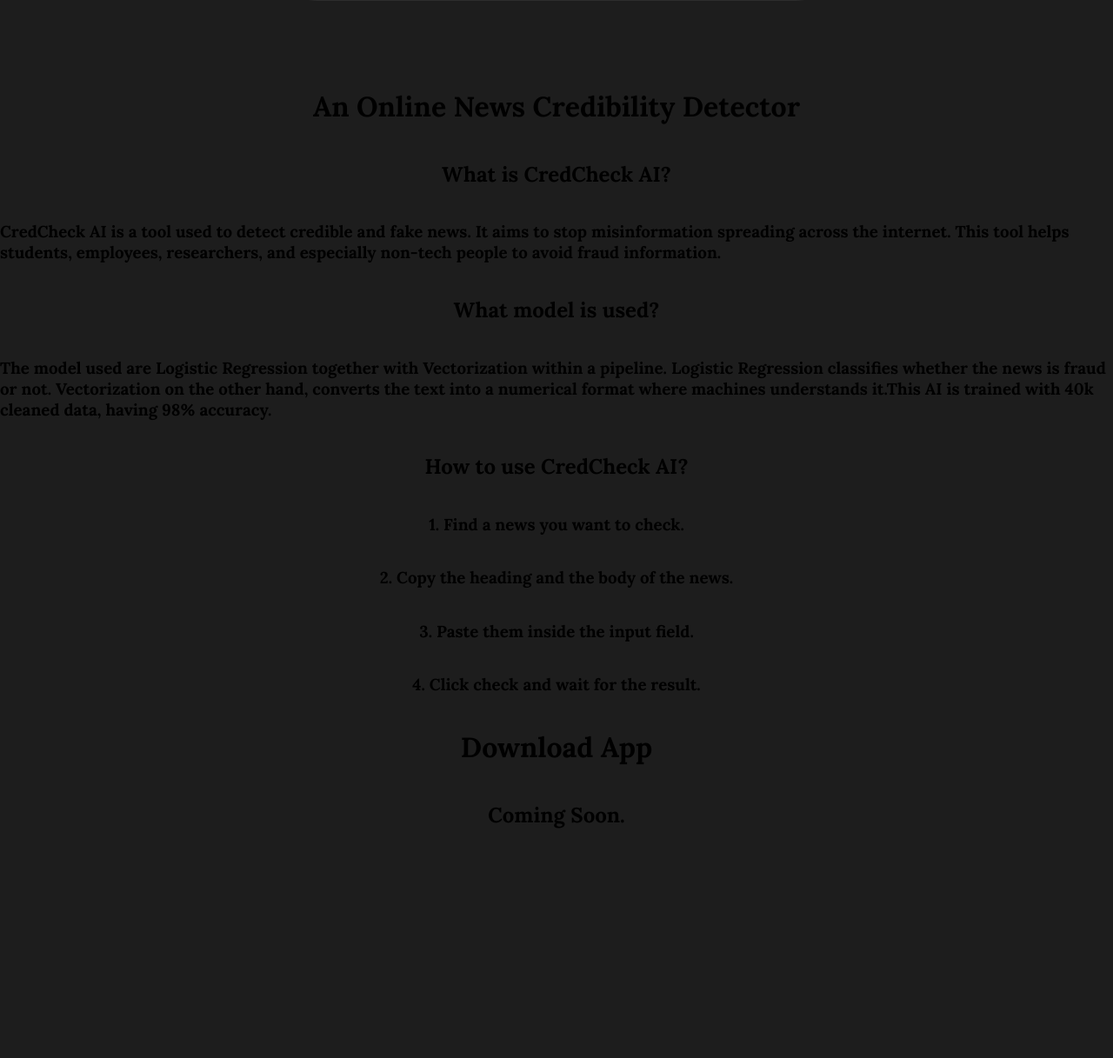
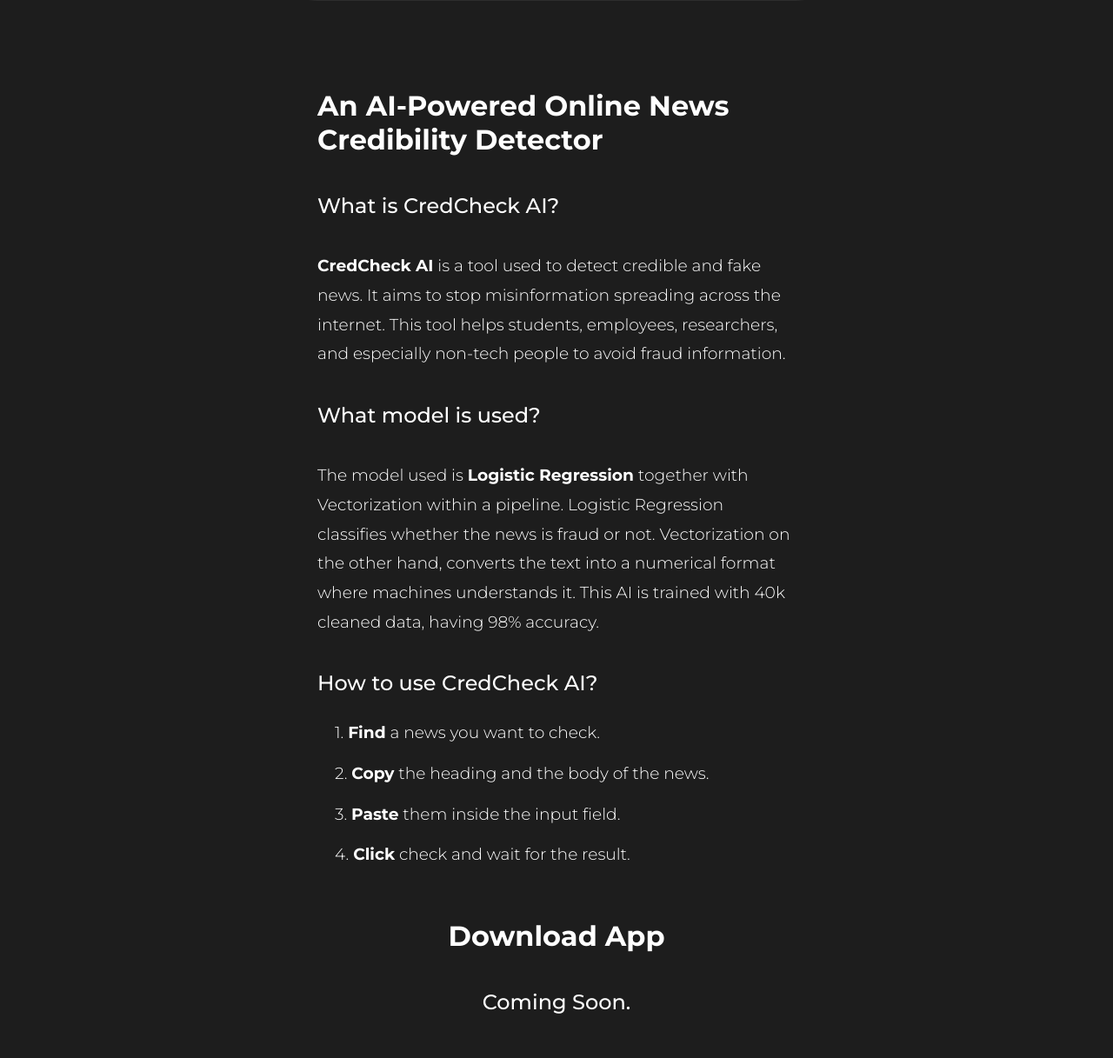
Before and after one commit to jc14-ai/CredCheck-AI, a Flask app: page / in a window 1280 px wide. Shown: the part 1419-2636 px from the top of the page at 87% size. Before the commit the page ends 2372 px from the top, so only its background shows below. Run offline with Flask 3, Linux system fonts and the light colour scheme; parts of the project's set-up code (start-up, migrations or seed data) failed here and were passed over.

Commit message:
feat: manual, about, download infos added

```diff
--- a/static/style.css
+++ b/static/style.css
@@ -1,5 +1,10 @@
 @import url('https://fonts.googleapis.com/css2?family=Lora:ital,wght@0,400..700;1,400..700&display=swap');
 @import url('https://fonts.googleapis.com/css2?family=Montserrat:ital,wght@0,100..900;1,100..900&display=swap');
+
+html{
+    scroll-behavior: smooth;
+}
+
 body{
     display: flex;
     justify-content: center;
@@ -89,6 +94,11 @@
     list-style-type: none;
     padding: 0;
     margin: 0;
+}
+
+a{
+    text-decoration: none;
+    color: white;
 }
 
 .container{
@@ -247,3 +257,47 @@
     font-size: 1.3em;
     color: white;
 }
+
+.info-container{
+    display: flex;
+    justify-content: center;
+    align-items: flex-start;
+    flex-direction: column;
+    color: white;
+    /* border: 1px solid white; */
+    width: 550px;
+    font-family: 'montserrat', montserrat;
+}
+
+.info-title{
+    font-weight: 700;
+}
+
+.info-sub-title{
+    font-weight: 500;
+}
+
+.info{
+    font-weight: 300;
+    line-height: 1.8;
+}
+
+.info-step{
+    font-weight: 300;
+    line-height: 2.5;
+    margin: 0;
+    margin-left: 20px;
+}
+
+.app-dl-text{
+    margin-top: 50px;
+    font-family: 'montserrat', montserrat;
+    color: white;
+}
+
+.app-dl-sub-text{
+    margin-bottom: 50px;
+    font-family: 'montserrat', montserrat;
+    color: white;
+    font-weight: 500;
+}
--- a/templates/index.html
+++ b/templates/index.html
@@ -3,8 +3,8 @@
   <head>
     <meta charset="UTF-8" />
     <meta name="viewport" content="width=device-width, initial-scale=1.0" />
-    <link rel="stylesheet" href="/static/style.css" />
-    <!-- <link rel="stylesheet" href="{{url_for('static',filename='style.css')}}" /> -->
+    <!-- <link rel="stylesheet" href="/static/style.css" /> -->
+    <link rel="stylesheet" href="{{url_for('static',filename='style.css')}}" />
     <title>CredCheck AI</title>
   </head>
   <body>
@@ -27,12 +27,16 @@
 
     <ul class="nav-bar">
       <li class="ai-detector-link" id="top">
-        &nbsp;&nbsp;&nbsp;&nbsp;AI Detector
+        &nbsp;&nbsp;&nbsp;&nbsp;<a href="#form-ai">AI Detector</a>
       </li>
-      <li class="ai-detector-link">&nbsp;&nbsp;&nbsp;&nbsp;About</li>
-      <li class="ai-detector-link">&nbsp;&nbsp;&nbsp;&nbsp;Manual</li>
+      <li class="ai-detector-link">
+        &nbsp;&nbsp;&nbsp;&nbsp;<a href="#about">About</a>
+      </li>
+      <li class="ai-detector-link">
+        &nbsp;&nbsp;&nbsp;&nbsp;<a href="#manual">Manual</a>
+      </li>
       <li class="ai-detector-link" id="bottom">
-        &nbsp;&nbsp;&nbsp;&nbsp;Download
+        &nbsp;&nbsp;&nbsp;&nbsp;<a href="#download">Download</a>
       </li>
     </ul>
 
@@ -116,34 +120,40 @@
       </form>
     </div>
 
-    <h1>An Online News Credibility Detector</h1>
-    <h2>What is CredCheck AI?</h2>
-    <h3>
-      CredCheck AI is a tool used to detect credible and fake news. It aims to
-      stop misinformation spreading across the internet. This tool helps
-      students, employees, researchers, and especially non-tech people to avoid
-      fraud information.
-    </h3>
+    <div class="info-container">
+      <h1 class="info-title">An AI-Powered Online News Credibility Detector</h1>
+      <h2 class="info-sub-title" id="about">What is CredCheck AI?</h2>
+      <h3 class="info">
+        <b>CredCheck AI</b> is a tool used to detect credible and fake news. It
+        aims to stop misinformation spreading across the internet. This tool
+        helps students, employees, researchers, and especially non-tech people
+        to avoid fraud information.
+      </h3>
 
-    <h2>What model is used?</h2>
-    <h3>
-      The model used are Logistic Regression together with Vectorization within
-      a pipeline. Logistic Regression classifies whether the news is fraud or
-      not. Vectorization on the other hand, converts the text into a numerical
-      format where machines understands it.This AI is trained with 40k cleaned
-      data, having 98% accuracy.
-    </h3>
+      <h2 class="info-sub-title">What model is used?</h2>
+      <h3 class="info">
+        The model used is <b>Logistic Regression</b> together with Vectorization
+        within a pipeline. Logistic Regression classifies whether the news is
+        fraud or not. Vectorization on the other hand, converts the text into a
+        numerical format where machines understands it. This AI is trained with
+        40k cleaned data, having 98% accuracy.
+      </h3>
 
-    <h2>How to use CredCheck AI?</h2>
-    <h3>1. Find a news you want to check.</h3>
-    <h3>2. Copy the heading and the body of the news.</h3>
-    <h3>3. Paste them inside the input field.</h3>
-    <h3>4. Click check and wait for the result.</h3>
+      <h2 class="info-sub-title" id="manual">How to use CredCheck AI?</h2>
+      <h3 class="info-step">1. <b>Find</b> a news you want to check.</h3>
+      <h3 class="info-step">
+        2. <b>Copy</b> the heading and the body of the news.
+      </h3>
+      <h3 class="info-step">3. <b>Paste</b> them inside the input field.</h3>
+      <h3 class="info-step">4. <b>Click</b> check and wait for the result.</h3>
+    </div>
 
-    <h1>Download App</h1>
-    <h2>Coming Soon.</h2>
+    <h1 class="app-dl-text" id="download">Download App</h1>
+    <h2 class="app-dl-sub-text">Coming Soon.</h2>
 
-    <!-- <script src="{{ url_for('static',filename='script.js')}}"></script> -->
-    <script src="/static/script.js"></script>
+    <!-- Footer here. -->
+
+    <script src="{{ url_for('static',filename='script.js')}}"></script>
+    <!-- <script src="/static/script.js"></script> -->
   </body>
 </html>
```
